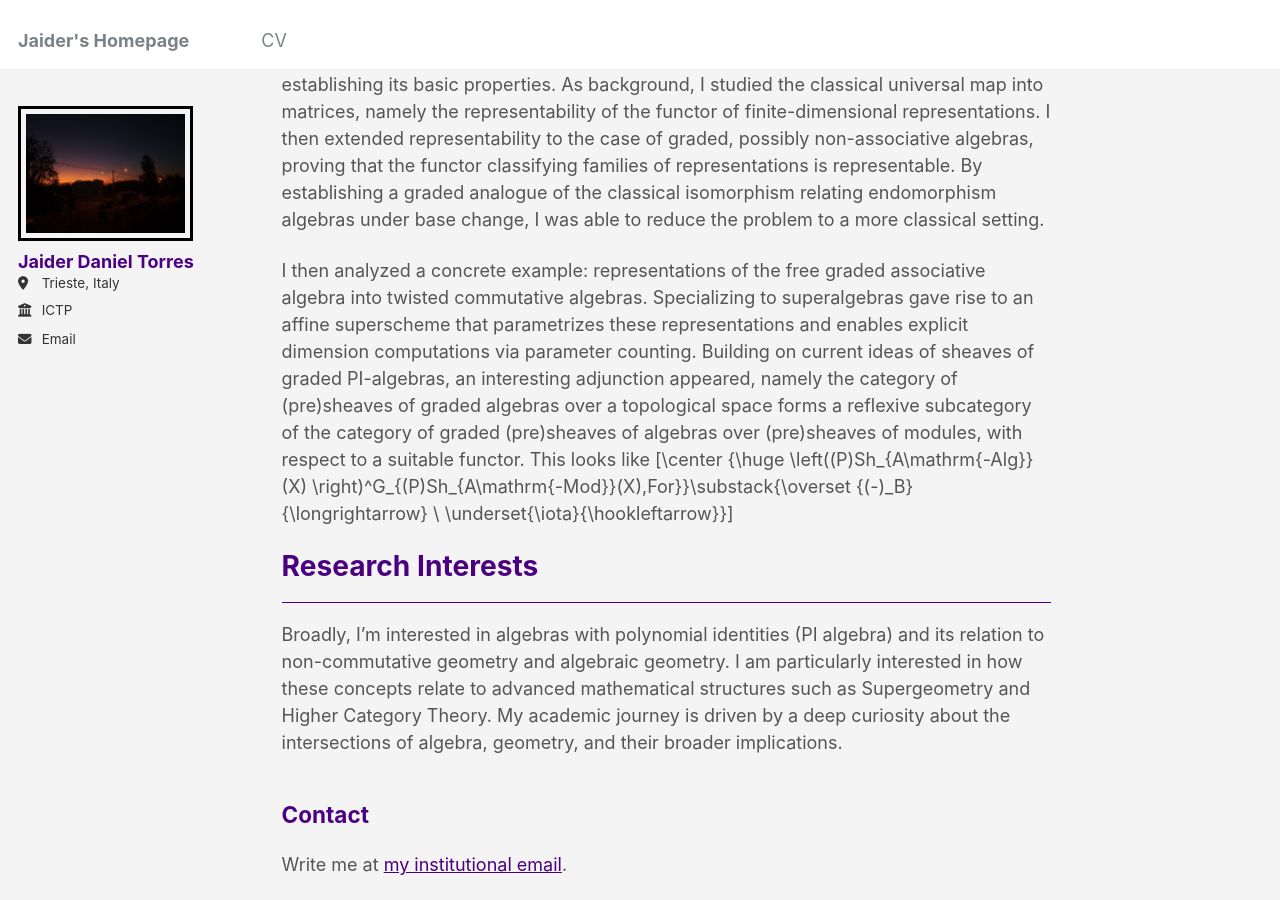
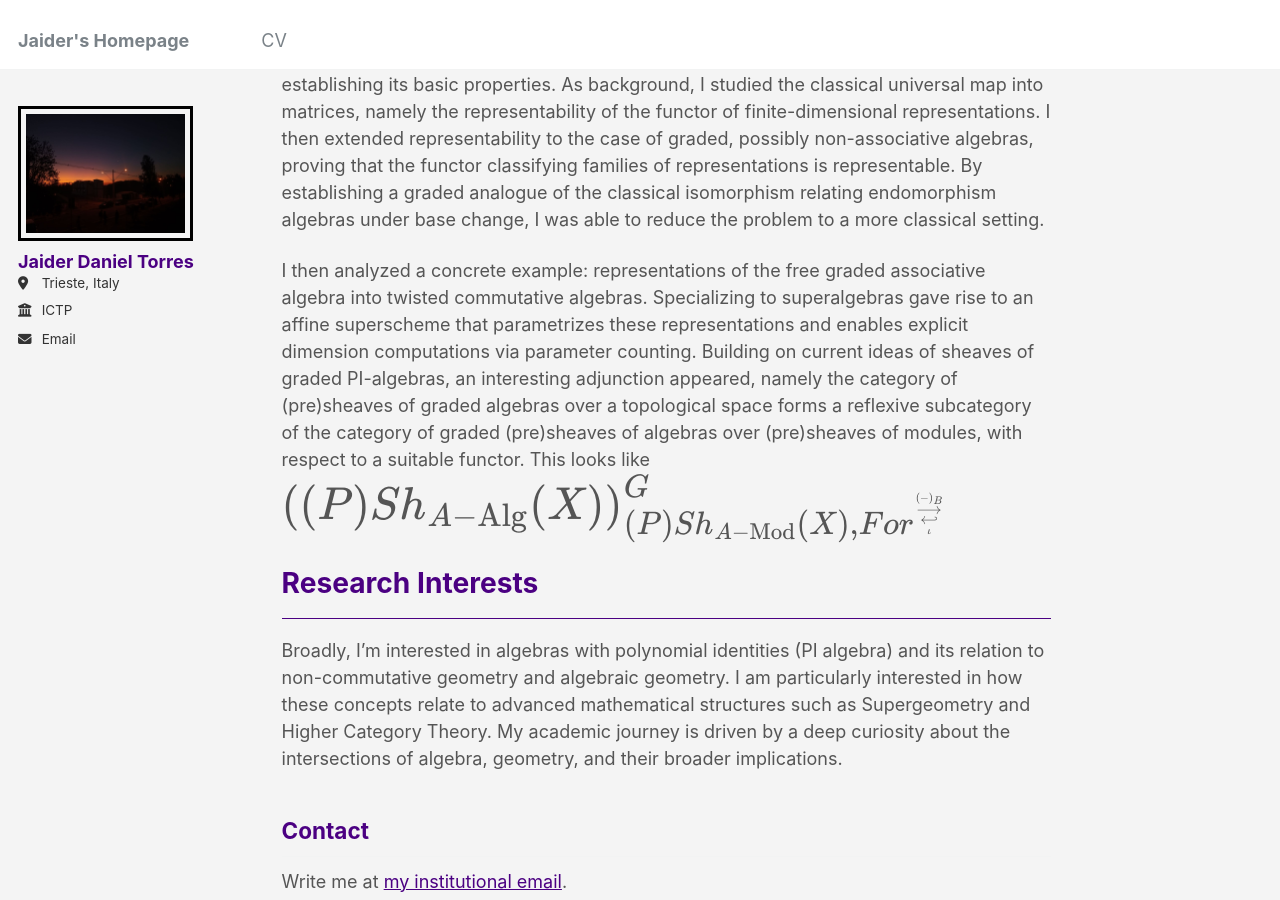
Before and after one commit to jaider-torres/jaider-torres.github.io, a Jekyll site: the page built from _pages/about.md, in a window 1280 px wide and 900 px high, scrolled down 778 px. Built offline with Jekyll 4.4.1, drawn with Linux system fonts in a browser that asks for light colours.

Commit message:
Update about.md

```diff
--- a/_pages/about.md
+++ b/_pages/about.md
@@ -18,7 +18,7 @@ I recently completed my master's degree at [IMECC](https://www.ime.unicamp.br/en
 I worked on graded algebras, their representations, and related geometric aspects. Specifically, I studied the representability of the functor of graded maps between a fixed graded algebra and twisted graded algebras (with certain signature) by a central simple algebra. I began by developing a categorical framework for graded objects and establishing its basic properties. As background, I studied the classical universal map into matrices, namely the representability of the functor of finite-dimensional representations. I then extended representability to the case of graded, possibly non-associative algebras, proving that the functor classifying families of representations is representable. By establishing a graded analogue of the classical isomorphism relating endomorphism algebras under base change, I was able to reduce the problem to a more classical setting.
 
 I then analyzed a concrete example: representations of the free graded associative algebra into twisted commutative algebras. Specializing to superalgebras gave rise to an affine superscheme that parametrizes these representations and enables explicit dimension computations via parameter counting. Building on current ideas of sheaves of graded PI-algebras, an interesting adjunction appeared, namely the category of (pre)sheaves of graded algebras over a topological space forms a reflexive subcategory of the category of graded (pre)sheaves of algebras over (pre)sheaves of modules, with respect to a suitable functor. This looks like
-\[\center {\huge \left((P)Sh_{A\mathrm{-Alg}} (X) \right)^G_{(P)Sh_{A\mathrm{-Mod}}(X),For}}\substack{\overset {(-)_B}{\longrightarrow} \\ \underset{\iota}{\hookleftarrow}}\]
+$$ {\huge \left((P)Sh_{A\mathrm{-Alg}} (X) \right)^G_{(P)Sh_{A\mathrm{-Mod}}(X),For}}\substack{\overset {(-)_B}{\longrightarrow} \\ \underset{\iota}{\hookleftarrow}} $$
 
 
 # Research Interests
```
